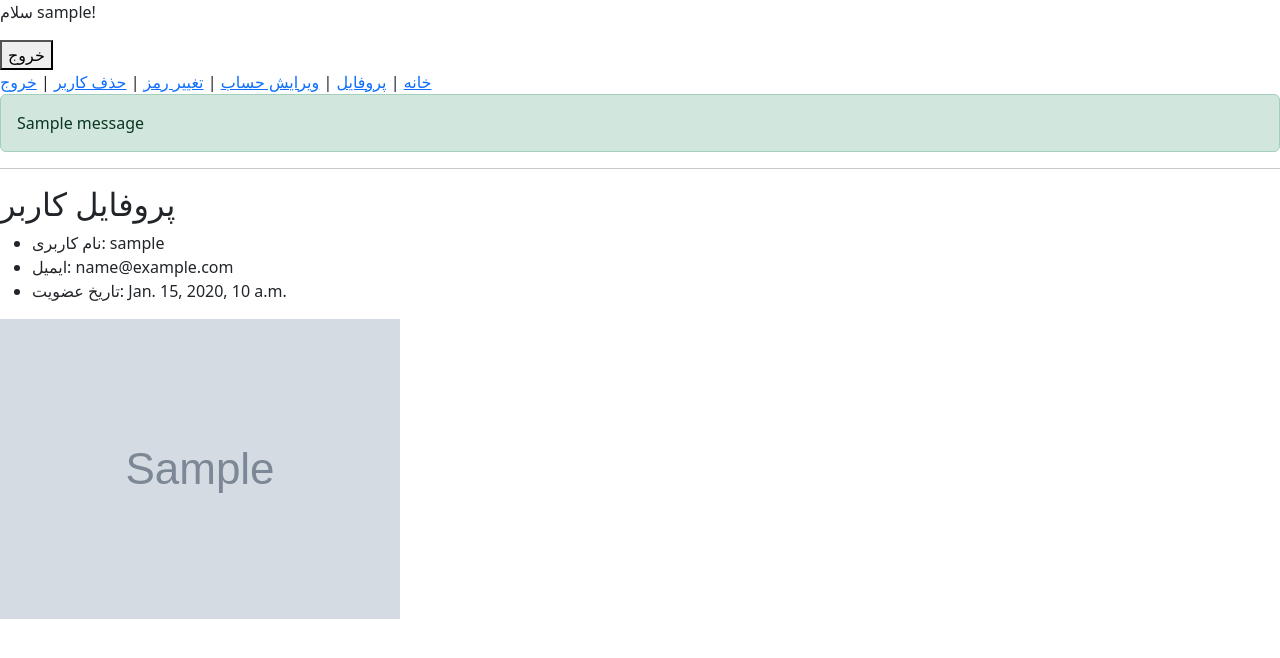
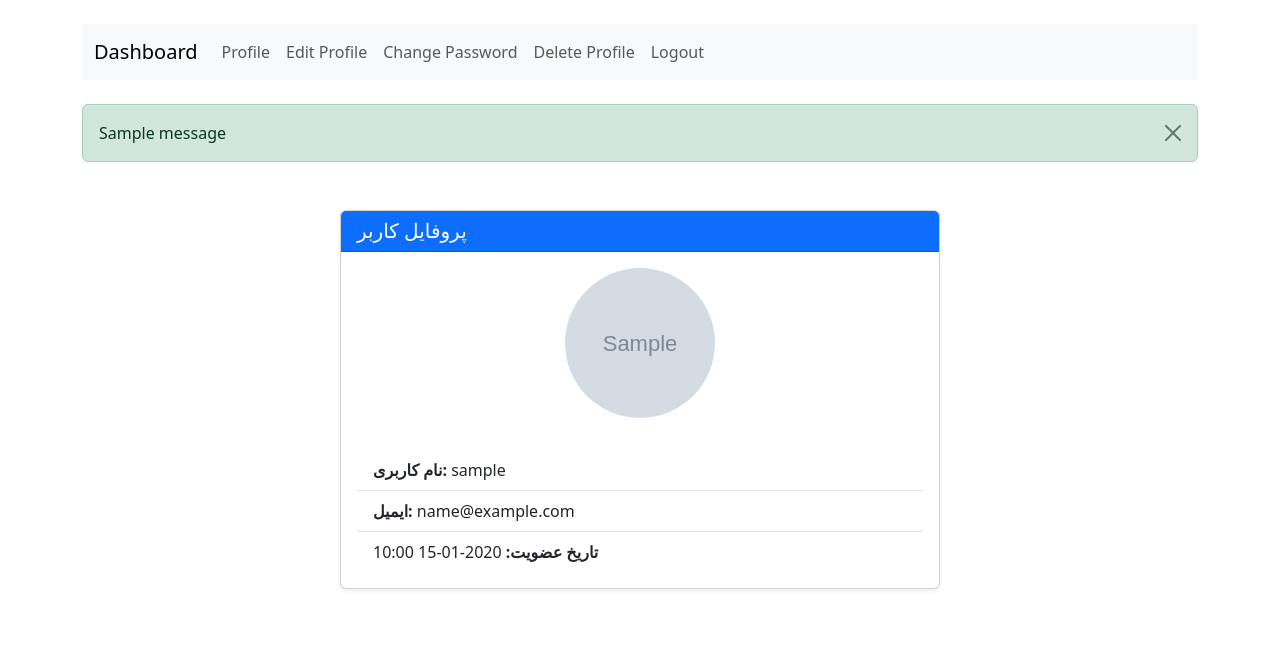
Before and after one commit to Hesam-Norouzi/django-user-profile, a Django app: page /profile/ in a window 1280 px wide. Shown: the top 658 px of the page. Run offline with Django 5.2, Linux system fonts and the light colour scheme; a user stored in the database is signed in; tables that the repository leaves empty hold one stand-in row (values such as "Sample post"); grey boxes marked "Sample" are stand-in pictures; one stand-in notice (Sample message) is shown.

Commit message:
Refactor templates with Bootstrap styling for improved UI/UX

```diff
--- a/accounts/templates/accounts/profile.html
+++ b/accounts/templates/accounts/profile.html
@@ -2,16 +2,24 @@
 {% load static %}
 
 {% block content %}
-  <h2>پروفایل کاربر</h2>
-  <ul>
-    <li>نام کاربری: {{ user.username }}</li>
-    <li>ایمیل: {{ user.email }}</li>
-    <li>تاریخ عضویت: {{ user.date_joined }}</li>
-  </ul>
-{% if user.profile_image %}
-  <img src="{{ user.profile_image.url }}" alt="Profile Image">
-{% else %}
-  <img src="/media/profile_images/default.jpg" alt="Default Image">
-{% endif %}
+<div class="container mt-5 d-flex justify-content-center">
+  <div class="card shadow-sm w-100" style="max-width: 600px;">
+    <div class="card-header bg-primary text-white">
+      <h5 class="mb-0">پروفایل کاربر</h5>
+    </div>
+    <div class="card-body text-center">
+      {% if user.profile_image %}
+        <img src="{{ user.profile_image.url }}" alt="Profile Image" class="rounded-circle mb-3" style="width: 150px; height: 150px; object-fit: cover;">
+      {% else %}
+        <img src="/media/profile_images/default.jpg" alt="Default Image" class="rounded-circle mb-3" style="width: 150px; height: 150px; object-fit: cover;">
+      {% endif %}
 
+      <ul class="list-group list-group-flush text-start mt-3">
+        <li class="list-group-item"><strong>نام کاربری:</strong> {{ user.username }}</li>
+        <li class="list-group-item"><strong>ایمیل:</strong> {{ user.email }}</li>
+        <li class="list-group-item"><strong>تاریخ عضویت:</strong> {{ user.date_joined|date:"Y-m-d H:i" }}</li>
+      </ul>
+    </div>
+  </div>
+</div>
 {% endblock %}
--- a/accounts/templates/base.html
+++ b/accounts/templates/base.html
@@ -1,38 +1,53 @@
 <!DOCTYPE html>
-<html>
+<html lang="fa">
 <head>
-    <link href="https://cdn.jsdelivr.net/npm/bootstrap@5.3.0/dist/css/bootstrap.min.css" rel="stylesheet">
-    <title>Auth</title>
+    <meta charset="UTF-8">
+    <title>{% block title %}User Panel{% endblock %}</title>
+    <link href="https://cdn.jsdelivr.net/npm/bootstrap@5.3.3/dist/css/bootstrap.min.css" rel="stylesheet">
+    {% block head %}{% endblock %}
 </head>
 <body>
+<div class="container mt-4">
+
     {% if user.is_authenticated %}
-        <p>سلام {{ user.username }}!</p>
-        <form method="post" action="{% url 'logout' %}">
+        <nav class="navbar navbar-expand-lg navbar-light bg-light mb-4">
+            <div class="container-fluid">
+                <a class="navbar-brand" href="{% url 'home' %}">Dashboard</a>
+                <div class="collapse navbar-collapse">
+                    <ul class="navbar-nav me-auto mb-2 mb-lg-0">
+                        <li class="nav-item"><a class="nav-link" href="{% url 'profile' %}">Profile</a></li>
+                        <li class="nav-item"><a class="nav-link" href="{% url 'edit_profile' %}">Edit Profile</a></li>
+                        <li class="nav-item"><a class="nav-link" href="{% url 'password_change' %}">Change Password</a></li>
+                        <li class="nav-item"><a class="nav-link" href="{% url 'delete_account' %}">Delete Profile</a></li>
+                        <li class="nav-item">
+                            <form method="post" action="{% url 'logout' %}" class="d-inline">
                                 {% csrf_token %}
-            <button type="submit">خروج</button>
+                                <button type="submit" class="btn btn-link nav-link">Logout</button>
                             </form>
-        <a href="{% url 'home' %}">خانه</a> |
-        <a href="{% url 'profile' %}">پروفایل</a> |
-        <a href="{% url 'edit_profile' %}">ویرایش حساب</a> |
-        <a href="{% url 'password_change' %}">تغییر رمز</a> |
-        <a href="{% url 'delete_account' %}">حذف کاربر</a> |
-        <a href="{% url 'logout' %}">خروج</a>
+                        </li>
+                    </ul>
+                </div>
+            </div>
+        </nav>
     {% else %}
-        <a href="{% url 'login' %}">ورود</a> |
-        <a href="{% url 'register' %}">ثبت‌نام</a>
+        <div class="mb-3">
+            <a class="btn btn-primary me-2" href="{% url 'login' %}">Login</a>
+            <a class="btn btn-success" href="{% url 'register' %}">Register</a>
+        </div>
     {% endif %}
 
     {% if messages %}
         {% for message in messages %}
-      <div class="alert alert-{{ message.tags }}">
+            <div class="alert alert-{{ message.tags }} alert-dismissible fade show" role="alert">
                 {{ message }}
+                <button type="button" class="btn-close" data-bs-dismiss="alert" aria-label="Close"></button>
             </div>
         {% endfor %}
     {% endif %}
 
-    <hr>
-    {% block content %}
-    {% endblock %}
+    {% block content %}{% endblock %}
+</div>
+
+<script src="https://cdn.jsdelivr.net/npm/bootstrap@5.3.3/dist/js/bootstrap.bundle.min.js"></script>
 </body>
-<script src="https://cdn.jsdelivr.net/npm/bootstrap@5.3.0/dist/js/bootstrap.bundle.min.js"></script>
 </html>
```
Also changed, not shown: accounts/templates/accounts/delete_account.html (+18 -8 lines), accounts/templates/accounts/edit_profile.html (+20 -11 lines), accounts/templates/accounts/home.html (+8 -2 lines), accounts/templates/accounts/login.html (+23 -6 lines), accounts/templates/accounts/password_change.html (+16 -6 lines), accounts/templates/accounts/password_change_done.html (+9 -2 lines), accounts/templates/accounts/register.html (+24 -12 lines). Lines whose indentation alone changed are shown as unchanged.
